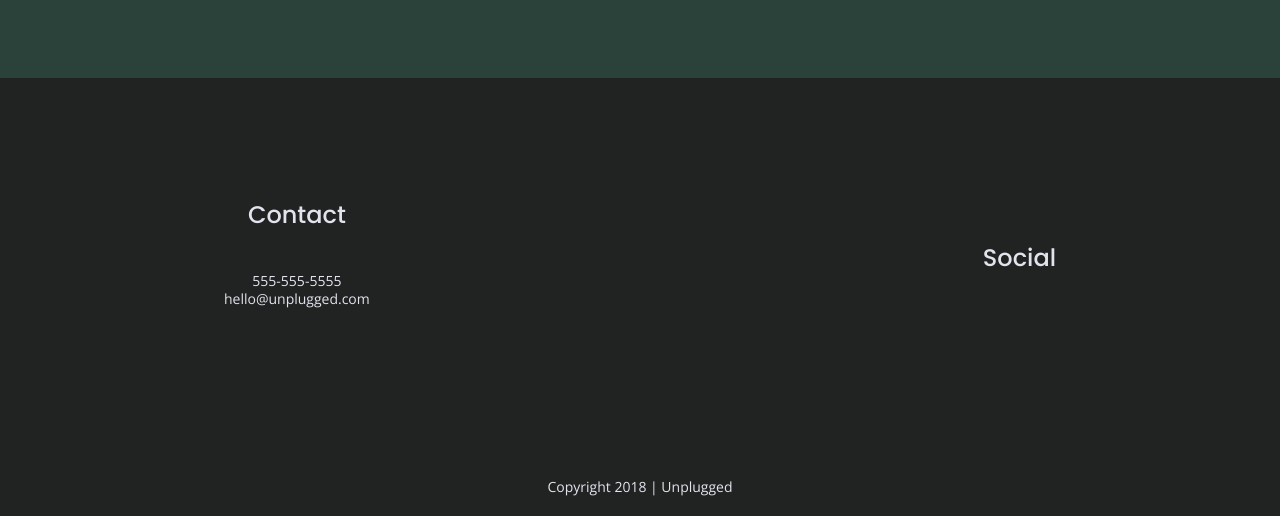
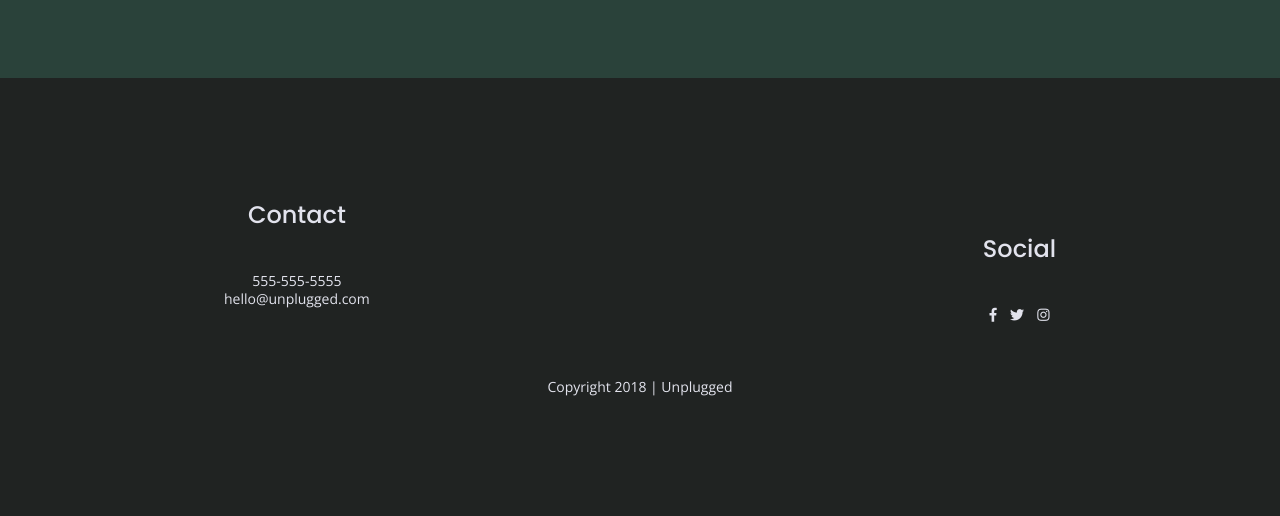
Before and after one commit to Vicks-O/unplugged-retreat, a website: page Homepage/index.html in a window 1280 px wide. Shown: the part 2366-2882 px from the top of the page. Drawn offline with nearby package versions, Linux system fonts and the light colour scheme; files that its build step writes are made by us from their sources.

Commit message:
social icons

```diff
--- a/Homepage/index.html
+++ b/Homepage/index.html
@@ -160,15 +160,18 @@
           <h4>Social</h4>
           <div class="social-icons">
             <p>
-              <a href="https://www.facebook.com/Skillcrush/" target="_blank"></a>
+              <a href="https://www.facebook.com/Skillcrush/" target="_blank">
+                <i class="fab fa-facebook-f"></i></a>
             </p>
             <p>
-              <a href="https://twitter.com/Skillcrush" target="_blank"></a>
+              <a href="https://twitter.com/Skillcrush" target="_blank">
+                <i class="fab fa-twitter"></i></a>
             </p>
             <p>
-              <a href="https://www.instagram.com/skillcrush/" target="_blank"></a>
+              <a href="https://www.instagram.com/skillcrush/" target="_blank">
+                <i class="fab fa-instagram"></i></a>
             </p>
-          </div>
+
         </div>
       </div>
       <!-- footer content ends -->
```
